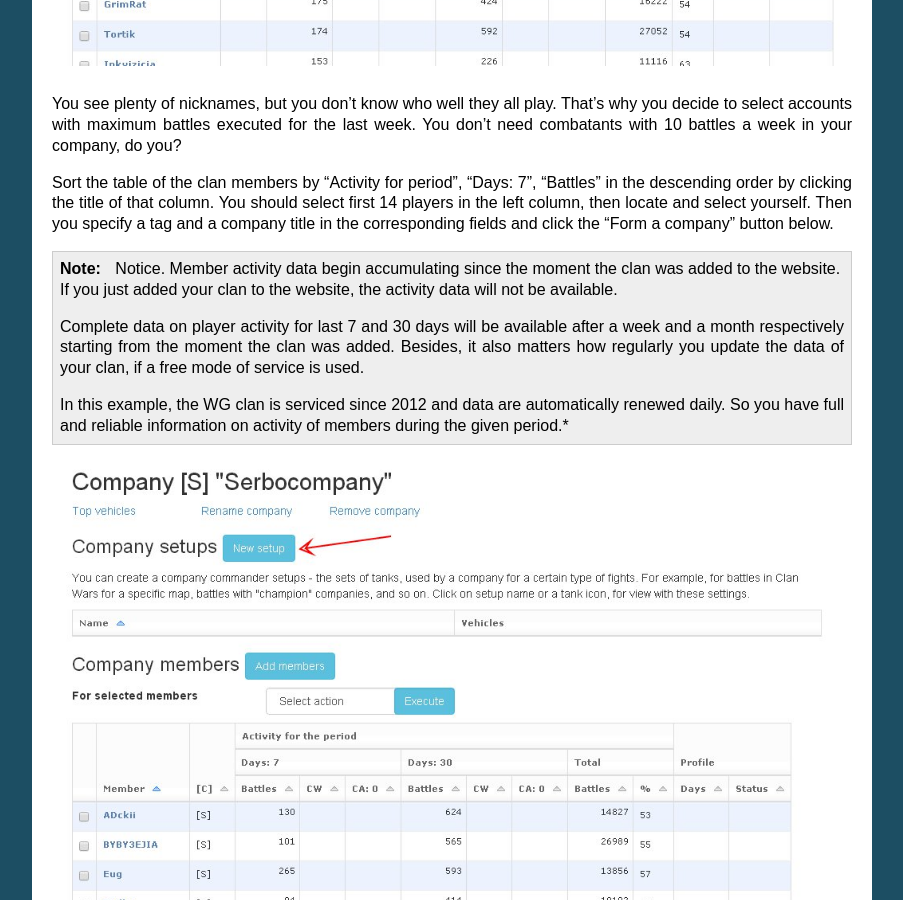
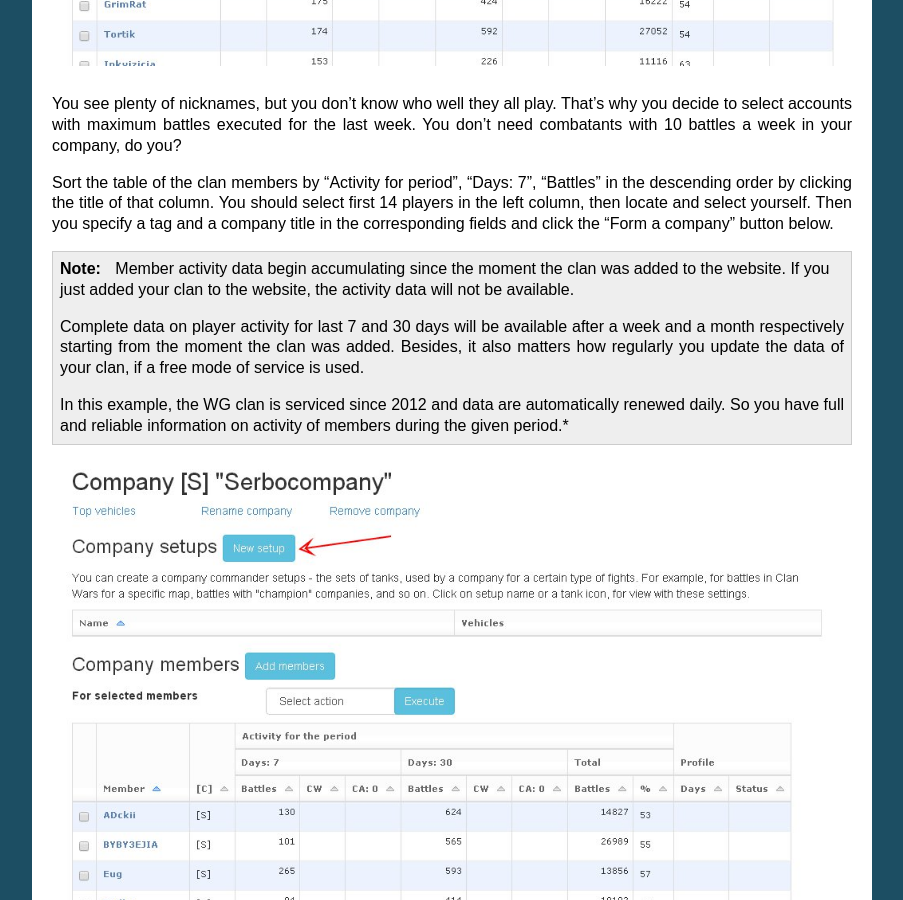
Before and after one commit to vb64/clan.panel.doc, a Sphinx documentation site: the page built from doc/company_example.rst, in a window 1280 px wide and 900 px high, scrolled down 755 px. Shown: the whole window, without its empty margins (198-1101 px from the left). Built offline with Sphinx 7.4.7, drawn with Linux system fonts in a browser that asks for light colours; some of the changed text lies outside the part shown.

Commit message:
change note tags

```diff
--- a/doc/company_example.rst
+++ b/doc/company_example.rst
@@ -20,7 +20,7 @@ Sort the table of the clan members by "Activity for period", "Days: 7", "Battles
 You should select first 14 players in the left column, then locate and select yourself.
 Then you specify a tag and a company title in the corresponding fields and click the "Form a company" button below.
 
-.. note:: Notice.
+.. note::
    Member activity data begin accumulating since the moment the clan was added to the website.
    If you just added your clan to the website, the activity data will not be available.
 
```
Also changed, not shown: other parts of doc/company_example.rst (+1 -1 lines).
